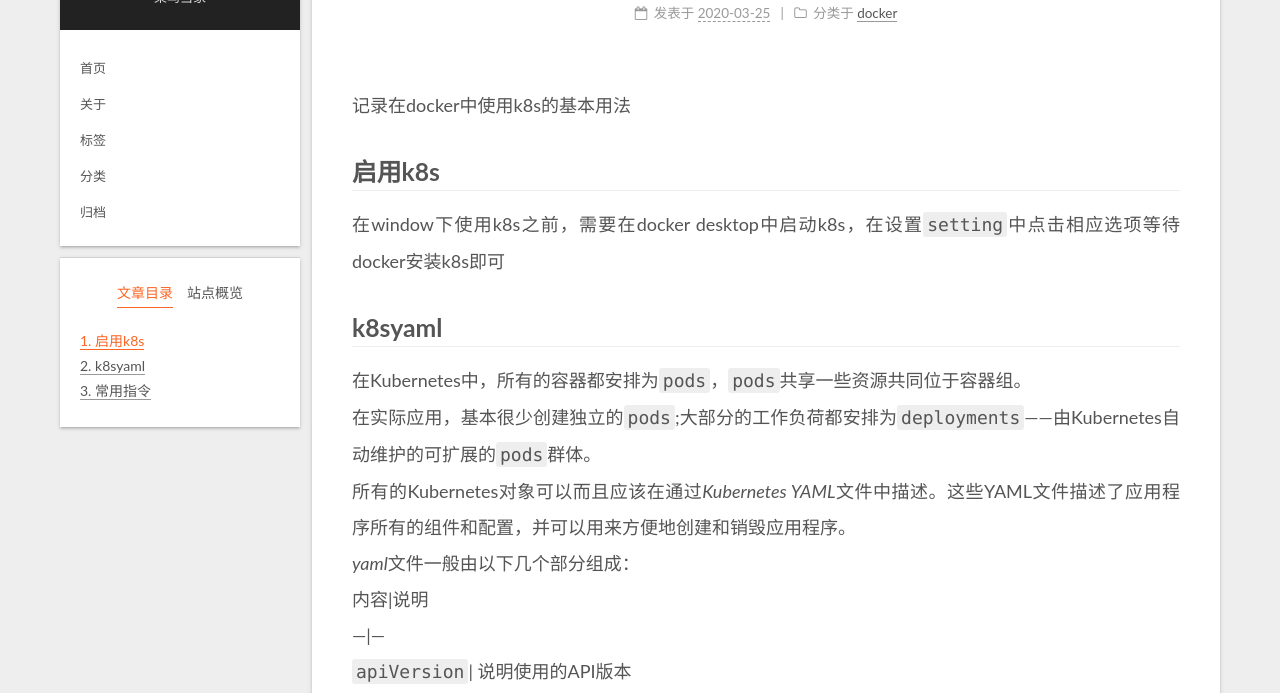
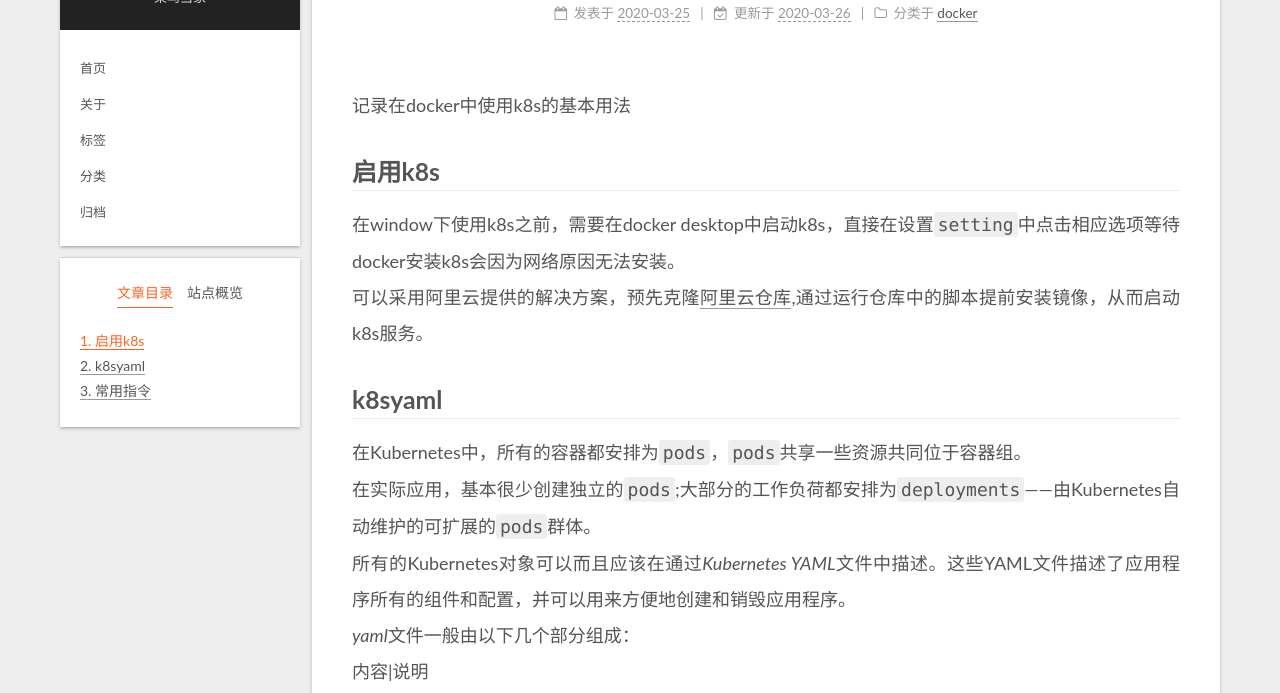
Before and after one commit to zdzh/zdzh.github.io, a plain HTML site: page 2020/03/25/基于kubernetes开发容器/index.html in a window 1280 px wide. Shown: the part 87-780 px from the top of the page. Drawn offline with Linux system fonts and the light colour scheme.

Commit message:
Site updated: 2020-03-26 12:04:10

```diff
--- a/2020/03/25/基于kubernetes开发容器/index.html
+++ b/2020/03/25/基于kubernetes开发容器/index.html
@@ -28,7 +28,7 @@
 <meta property="og:description" content="记录在docker中使用k8s的基本用法">
 <meta property="og:locale" content="zh_CN">
 <meta property="article:published_time" content="2020-03-25T12:36:56.000Z">
-<meta property="article:modified_time" content="2020-03-25T13:00:55.092Z">
+<meta property="article:modified_time" content="2020-03-26T04:03:59.499Z">
 <meta property="article:author" content="yezh">
 <meta property="article:tag" content="docker">
 <meta property="article:tag" content="kubernetes">
@@ -189,9 +189,15 @@
               </span>
               <span class="post-meta-item-text">发表于</span>
 
-
-              <time title="创建时间：2020-03-25 20:36:56 / 修改时间：21:00:55" itemprop="dateCreated datePublished" datetime="2020-03-25T20:36:56+08:00">2020-03-25</time>
+              <time title="创建时间：2020-03-25 20:36:56" itemprop="dateCreated datePublished" datetime="2020-03-25T20:36:56+08:00">2020-03-25</time>
             </span>
+              <span class="post-meta-item">
+                <span class="post-meta-item-icon">
+                  <i class="fa fa-calendar-check-o"></i>
+                </span>
+                <span class="post-meta-item-text">更新于</span>
+                <time title="修改时间：2020-03-26 12:03:59" itemprop="dateModified" datetime="2020-03-26T12:03:59+08:00">2020-03-26</time>
+              </span>
             <span class="post-meta-item">
               <span class="post-meta-item-icon">
                 <i class="fa fa-folder-o"></i>
@@ -215,7 +221,7 @@
 
         <p>记录在docker中使用k8s的基本用法</p>
 <a id="more"></a>
-<h2 id="启用k8s"><a href="#启用k8s" class="headerlink" title="启用k8s"></a>启用k8s</h2><p>在window下使用k8s之前，需要在docker desktop中启动k8s，在设置<code>setting</code>中点击相应选项等待docker安装k8s即可</p>
+<h2 id="启用k8s"><a href="#启用k8s" class="headerlink" title="启用k8s"></a>启用k8s</h2><p>在window下使用k8s之前，需要在docker desktop中启动k8s，直接在设置<code>setting</code>中点击相应选项等待docker安装k8s会因为网络原因无法安装。<br>可以采用阿里云提供的解决方案，预先克隆<a href="https://github.com/AliyunContainerService/k8s-for-docker-desktop" target="_blank" rel="noopener">阿里云仓库</a>,通过运行仓库中的脚本提前安装镜像，从而启动k8s服务。</p>
 <h2 id="k8syaml"><a href="#k8syaml" class="headerlink" title="k8syaml"></a>k8syaml</h2><p>在Kubernetes中，所有的容器都安排为<code>pods</code>，<code>pods</code>共享一些资源共同位于容器组。<br>在实际应用，基本很少创建独立的<code>pods</code>;大部分的工作负荷都安排为<code>deployments</code>——由Kubernetes自动维护的可扩展的<code>pods</code>群体。<br>所有的Kubernetes对象可以而且应该在通过<em>Kubernetes YAML</em>文件中描述。这些YAML文件描述了应用程序所有的组件和配置，并可以用来方便地创建和销毁应用程序。<br><em>yaml</em>文件一般由以下几个部分组成：<br>内容|说明<br>—|—<br><code>apiVersion</code>| 说明使用的API版本<br> <code>kind</code>|   说明该对象的类型<br> <code>metadata</code>|  用于描述对象的元数据<br> <code>spec</code>|  描述对象的参数和配置等信息</p>
 <h2 id="常用指令"><a href="#常用指令" class="headerlink" title="常用指令"></a>常用指令</h2><figure class="highlight shell"><table><tr><td class="gutter"><pre><span class="line">1</span><br><span class="line">2</span><br><span class="line">3</span><br><span class="line">4</span><br><span class="line">5</span><br></pre></td><td class="code"><pre><span class="line">kubectl apply -f file.yaml  # 通过yaml文件创建k8s应用</span><br><span class="line">kubectl delete -f file.yaml # 删除应用   </span><br><span class="line"><span class="meta">#</span><span class="bash"> 查看相关信息</span></span><br><span class="line">kubectl get deployments</span><br><span class="line">kubectl get services</span><br></pre></td></tr></table></figure>
 
```
Also changed, not shown: index.html (+8 -2 lines).
